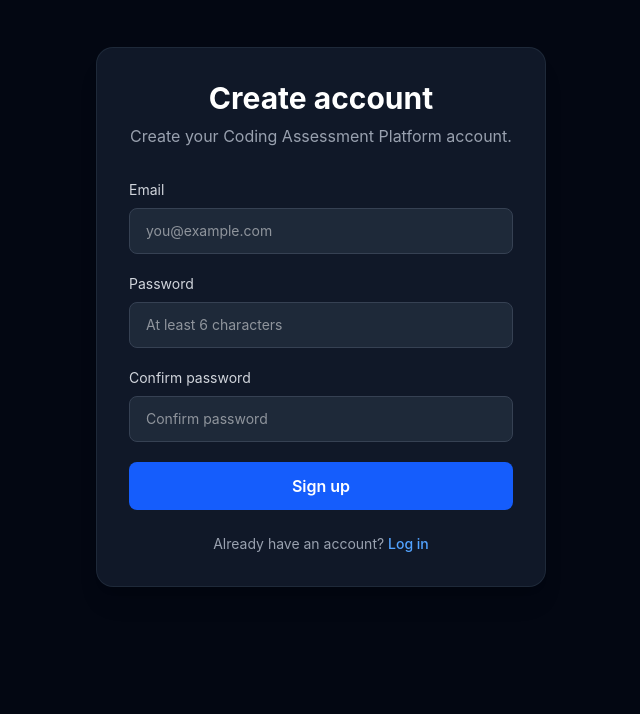
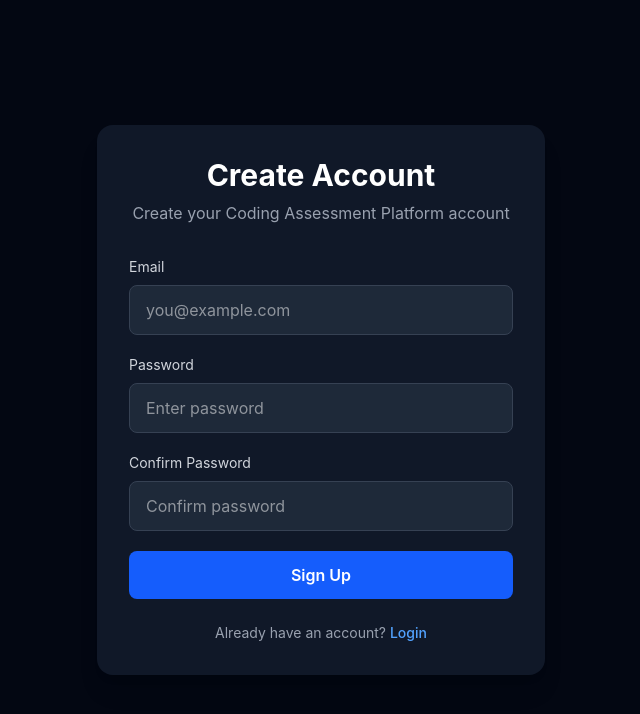
Before and after one commit to vellanki-santhosh/ALIET---IDLE, a React (Vite) app: page /signup in a window 1280 px wide. Shown: the top 714 px of the page, without its empty margins (319-959 px from the left). Built offline with nearby package versions, Linux system fonts and the light colour scheme; no server answers.

Commit message:
Add signup page

```diff
--- a/index.html
+++ b/index.html
@@ -8,6 +8,6 @@
   </head>
   <body>
     <div id="root"></div>
-    <script type="module" src="/src/main.tsx"></script>
+    <script type="module" src="/src/main.jsx"></script>
   </body>
 </html>
--- a/package.json
+++ b/package.json
@@ -15,7 +15,7 @@
     "lucide-react": "^0.468.0",
     "react": "^19.0.0",
     "react-dom": "^19.0.0",
-    "react-router-dom": "^7.1.1"
+    "react-router-dom": "^7.18.2"
   },
   "devDependencies": {
     "@eslint/js": "^9.17.0",
--- /dev/null
+++ b/src/main.jsx
@@ -0,0 +1,18 @@
+import React from 'react'
+import ReactDOM from 'react-dom/client'
+import { BrowserRouter, Routes, Route } from 'react-router-dom'
+import './index.css'
+
+import App from './App'
+import Signup from './pages/Signup'
+
+ReactDOM.createRoot(document.getElementById('root')).render(
+  <React.StrictMode>
+    <BrowserRouter>
+      <Routes>
+        <Route path="/" element={<App />} />
+        <Route path="/signup" element={<Signup />} />
+      </Routes>
+    </BrowserRouter>
+  </React.StrictMode>,
+)
--- /dev/null
+++ b/src/pages/Signup.jsx
@@ -0,0 +1,146 @@
+import { useState } from 'react'
+import { Link, useNavigate } from 'react-router-dom'
+import { supabase } from '../lib/supabase'
+
+function Signup() {
+  const navigate = useNavigate()
+
+  const [email, setEmail] = useState('')
+  const [password, setPassword] = useState('')
+  const [confirmPassword, setConfirmPassword] = useState('')
+  const [loading, setLoading] = useState(false)
+  const [error, setError] = useState('')
+  const [message, setMessage] = useState('')
+
+  const handleSignup = async (e) => {
+    e.preventDefault()
+
+    setError('')
+    setMessage('')
+
+    if (password !== confirmPassword) {
+      setError('Passwords do not match.')
+      return
+    }
+
+    if (password.length < 6) {
+      setError('Password must be at least 6 characters.')
+      return
+    }
+
+    setLoading(true)
+
+    const { error } = await supabase.auth.signUp({
+      email,
+      password,
+    })
+
+    setLoading(false)
+
+    if (error) {
+      setError(error.message)
+      return
+    }
+
+    setMessage(
+      'Account created successfully. Check your email if verification is required.'
+    )
+
+    setTimeout(() => {
+      navigate('/login')
+    }, 1500)
+  }
+
+  return (
+    <div className="min-h-screen bg-gray-950 flex items-center justify-center px-4">
+      <div className="w-full max-w-md rounded-2xl bg-gray-900 p-8 shadow-xl">
+        <h1 className="text-3xl font-bold text-white text-center">
+          Create Account
+        </h1>
+
+        <p className="mt-2 text-center text-gray-400">
+          Create your Coding Assessment Platform account
+        </p>
+
+        <form onSubmit={handleSignup} className="mt-8 space-y-5">
+          <div>
+            <label className="mb-2 block text-sm text-gray-300">
+              Email
+            </label>
+
+            <input
+              type="email"
+              required
+              value={email}
+              onChange={(e) => setEmail(e.target.value)}
+              placeholder="you@example.com"
+              className="w-full rounded-lg border border-gray-700 bg-gray-800 px-4 py-3 text-white outline-none focus:border-blue-500"
+            />
+          </div>
+
+          <div>
+            <label className="mb-2 block text-sm text-gray-300">
+              Password
+            </label>
+
+            <input
+              type="password"
+              required
+              value={password}
+              onChange={(e) => setPassword(e.target.value)}
+              placeholder="Enter password"
+              className="w-full rounded-lg border border-gray-700 bg-gray-800 px-4 py-3 text-white outline-none focus:border-blue-500"
+            />
+          </div>
+
+          <div>
+            <label className="mb-2 block text-sm text-gray-300">
+              Confirm Password
+            </label>
+
+            <input
+              type="password"
+              required
+              value={confirmPassword}
+              onChange={(e) => setConfirmPassword(e.target.value)}
+              placeholder="Confirm password"
+              className="w-full rounded-lg border border-gray-700 bg-gray-800 px-4 py-3 text-white outline-none focus:border-blue-500"
+            />
+          </div>
+
+          {error && (
+            <div className="rounded-lg bg-red-500/10 p-3 text-sm text-red-400">
+              {error}
+            </div>
+          )}
+
+          {message && (
+            <div className="rounded-lg bg-green-500/10 p-3 text-sm text-green-400">
+              {message}
+            </div>
+          )}
+
+          <button
+            type="submit"
+            disabled={loading}
+            className="w-full rounded-lg bg-blue-600 px-4 py-3 font-semibold text-white transition hover:bg-blue-700 disabled:cursor-not-allowed disabled:opacity-50"
+          >
+            {loading ? 'Creating account...' : 'Sign Up'}
+          </button>
+        </form>
+
+        <p className="mt-6 text-center text-sm text-gray-400">
+          Already have an account?{' '}
+          <Link
+            to="/login"
+            className="font-medium text-blue-400 hover:text-blue-300"
+          >
+            Login
+          </Link>
+        </p>
+      </div>
+    </div>
+  )
+}
+
+export default Signup
--- a/src/pages/Signup.tsx
+++ /dev/null
@@ -1,36 +0,0 @@
-import { FormEvent, useState } from 'react'
-import { Link } from 'react-router-dom'
-import { supabase } from '../lib/supabase'
-
-export default function Signup() {
-  const [email, setEmail] = useState('')
-  const [password, setPassword] = useState('')
-  const [confirmPassword, setConfirmPassword] = useState('')
-  const [loading, setLoading] = useState(false)
-  const [error, setError] = useState('')
-  const [message, setMessage] = useState('')
-
-  async function handleSignup(event: FormEvent<HTMLFormElement>) {
-    event.preventDefault()
-    setError('')
-    setMessage('')
-    if (password !== confirmPassword) return setError('Passwords do not match.')
-    if (password.length < 6) return setError('Password must be at least 6 characters.')
-
-    setLoading(true)
-    const { error: signUpError } = await supabase.auth.signUp({ email, password, options: { emailRedirectTo: window.location.origin } })
-    setLoading(false)
-    if (signUpError) return setError(signUpError.message)
-    setMessage('Account created. Check your email to confirm your account before logging in.')
-  }
-
-  return <main className="min-h-screen bg-gray-950 px-4 py-12 text-white"><section className="mx-auto w-full max-w-md rounded-2xl bg-gray-900 p-8 shadow-xl ring-1 ring-gray-800"><h1 className="text-center text-3xl font-bold">Create account</h1><p className="mt-2 text-center text-gray-400">Create your Coding Assessment Platform account.</p>
-    <form className="mt-8 space-y-5" onSubmit={handleSignup}>
-      <label className="block text-sm text-gray-300">Email<input className="mt-2 w-full rounded-lg border border-gray-700 bg-gray-800 px-4 py-3 text-white outline-none focus:border-blue-500" type="email" autoComplete="email" required value={email} onChange={(event) => setEmail(event.target.value)} placeholder="you@example.com" /></label>
-      <label className="block text-sm text-gray-300">Password<input className="mt-2 w-full rounded-lg border border-gray-700 bg-gray-800 px-4 py-3 text-white outline-none focus:border-blue-500" type="password" autoComplete="new-password" required value={password} onChange={(event) => setPassword(event.target.value)} placeholder="At least 6 characters" /></label>
-      <label className="block text-sm text-gray-300">Confirm password<input className="mt-2 w-full rounded-lg border border-gray-700 bg-gray-800 px-4 py-3 text-white outline-none focus:border-blue-500" type="password" autoComplete="new-password" required value={confirmPassword} onChange={(event) => setConfirmPassword(event.target.value)} placeholder="Confirm password" /></label>
-      {error && <p className="rounded-lg bg-red-500/10 p-3 text-sm text-red-300" role="alert">{error}</p>}{message && <p className="rounded-lg bg-green-500/10 p-3 text-sm text-green-300" role="status">{message}</p>}
-      <button className="w-full rounded-lg bg-blue-600 px-4 py-3 font-semibold transition hover:bg-blue-700 disabled:cursor-not-allowed disabled:opacity-50" type="submit" disabled={loading}>{loading ? 'Creating account…' : 'Sign up'}</button>
-    </form><p className="mt-6 text-center text-sm text-gray-400">Already have an account? <Link className="font-medium text-blue-400 hover:text-blue-300" to="/login">Log in</Link></p>
-  </section></main>
-}
```
Also changed, not shown: src/main.tsx (deleted, +0 -10 lines), 1 other file (tests, documents, lock files or other folders).
